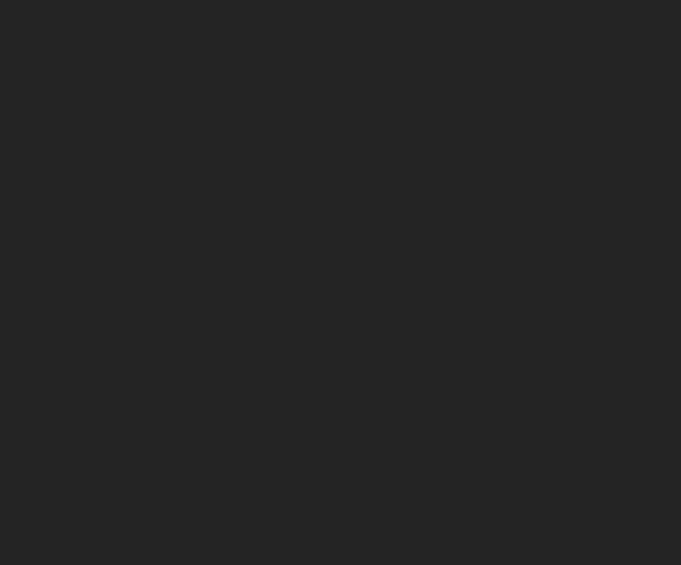
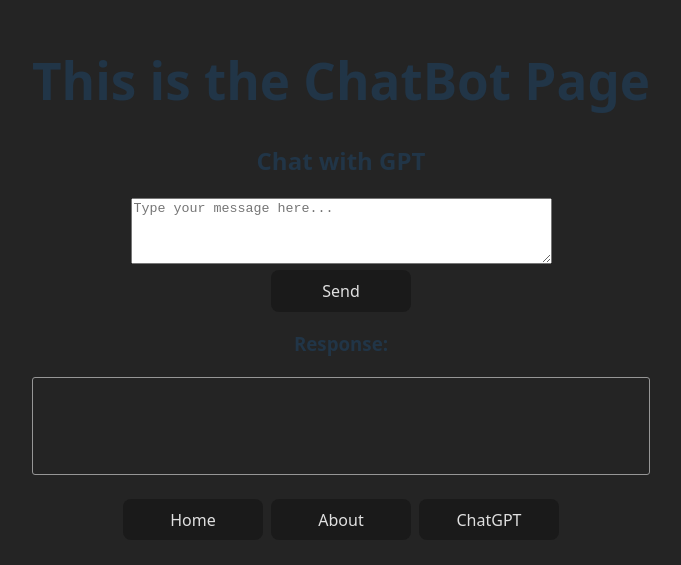
Before and after one commit to ParasNn/workout-tracker, a React (Vite) app in the folder pages-app/: page /#/ChatBot in a window 1280 px wide. Before the commit this address had no page. Shown: the part 121-686 px from the top of the page, without its empty margins (299-980 px from the left). Built offline with nearby package versions, Linux system fonts and the light colour scheme.

Commit message:
ChatGPT page
I added a page to send messages to chatGPT using openAI's API. the API requests are handled on a server, which the UI uses to facilitate user interactions with ChatGPT

```diff
--- a/pages-app/package.json
+++ b/pages-app/package.json
@@ -10,6 +10,12 @@
     "preview": "vite preview"
   },
   "dependencies": {
+    "axios": "^1.9.0",
+    "body-parse": "^0.1.0",
+    "cors": "^2.8.5",
+    "dotenv": "^16.5.0",
+    "express": "^5.1.0",
+    "openai": "^5.0.1",
     "react": "^19.1.0",
     "react-dom": "^19.1.0",
     "react-router-dom": "^7.6.1"
--- a/pages-app/src/App.jsx
+++ b/pages-app/src/App.jsx
@@ -1,9 +1,8 @@
-import { useState } from 'react'
 import './App.css'
 import { HashRouter as Router, Routes, Route } from 'react-router-dom'
 import Home from './Pages/Home'
 import About from './Pages/About'
-import Page1 from './Pages/Page1'
+import ChatBot from './Pages/ChatBot'
 
 
 function App() {
@@ -13,7 +12,7 @@
             <Routes>
                 <Route path="/" element={<Home />} />
                 <Route path="/About" element={<About />} />
-                <Route path="/Page1" element={<Page1 />} />
+                <Route path="/ChatBot" element={<ChatBot />} />
             </Routes>
         </Router>
     )
--- /dev/null
+++ b/pages-app/src/Components/GPT.jsx
@@ -0,0 +1,56 @@
+import React, { useState } from 'react';
+import axios from 'axios';
+
+
+function GPT() {
+    const [prompt, setPrompt] = useState('');
+    const [response, setResponse] = useState('');
+
+    return (
+        <>
+            <h2>Chat with GPT</h2>
+            <textarea
+                value={prompt}
+                onChange={(e) => setPrompt(e.target.value)}
+                placeholder="Type your message here..."
+                rows="4"
+                cols="50"
+            />
+            <br />
+            <button
+                onClick={async () => {
+                    try {
+                        const res = await axios.post('http://localhost:8020/api/chat', { prompt });
+                        setResponse(res.data.content);
+                    } catch (error) {
+                        console.error("Error fetching response:", error);
+                        setResponse("Failed to fetch response from OpenAI");
+                    }
+                }}
+            >
+                Send
+            </button>
+            <div>
+                <h3>Response:</h3>
+                <div
+                    style={{
+                        minHeight: "80px",
+                        background: "rgba(255, 255, 255, 0)", // transparent background
+                        color: "#e0e0e0",
+                        borderRadius: "3px",
+                        padding: "0.5em",
+                        marginTop: "0.5em",
+                        marginBottom: "1.5em", // add spacing below the box
+                        border: "1px solid rgb(150, 150, 150)", // light gray outline with specified RGB
+                        fontFamily: "inherit",
+                        whiteSpace: "pre-wrap"
+                    }}
+                >
+                    {response}
+                </div>
+            </div>
+        </>
+    );
+}
+
+export default GPT;
--- a/pages-app/src/Components/Navbar.css
+++ b/pages-app/src/Components/Navbar.css
@@ -12,6 +12,9 @@
     cursor: pointer;
     transition: color 0.25s;
     z-index: 0;
+    width: 140px;
+    box-sizing: border-box;
+    text-align: center;
 }
 
 button::before {
@@ -29,8 +32,7 @@
     border-radius: 0 0 8px 8px;
 }
 
-button:hover::before,
-button:focus::before {
+button:hover::before {
     height: 100%;
     opacity: 1;
 }
--- a/pages-app/src/Components/Navbar.jsx
+++ b/pages-app/src/Components/Navbar.jsx
@@ -9,7 +9,7 @@
             <span style={{ display: "inline-block", width: "0.5em" }}></span>
             <Link to="/About"><button>About</button></Link>
             <span style={{ display: "inline-block", width: "0.5em" }}></span>
-            <Link to="/Page1"><button>Page1</button></Link>
+            <Link to="/ChatBot"><button>ChatGPT</button></Link>
         </>
     )
 }
--- /dev/null
+++ b/pages-app/src/Pages/ChatBot.jsx
@@ -0,0 +1,14 @@
+import Navbar from "../Components/Navbar";
+import GPT from "../Components/GPT";
+
+function ChatBot() {
+    return (
+        <>
+            <h1>This is the ChatBot Page</h1>
+            <GPT />
+            <Navbar />
+        </>
+    )
+}
+
+export default ChatBot;
--- a/pages-app/src/Pages/Home.css
+++ b/pages-app/src/Pages/Home.css
@@ -45,7 +45,7 @@
     width: 70px;
     height: 70px;
     animation-duration: 12s;
-    animation-delay: 2s;
+    animation-delay: 11s;
 }
 
 .bubble:nth-child(3) {
@@ -61,7 +61,7 @@
     width: 90px;
     height: 90px;
     animation-duration: 13s;
-    animation-delay: 1s;
+    animation-delay: 8s;
 }
 
 .bubble:nth-child(5) {
```
Also changed, not shown: pages-app/server.js (added, +42 -0 lines), pages-app/src/Pages/ChatBot.css (added), 2 other files (tests, documents, lock files or other folders).
